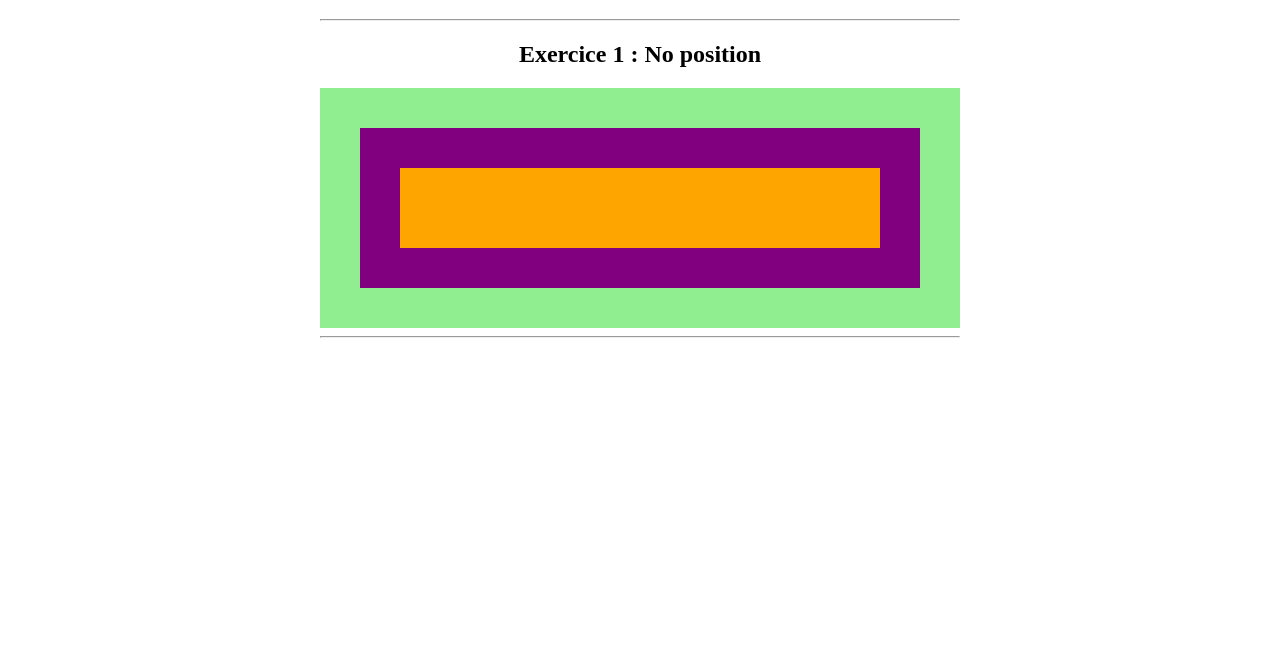
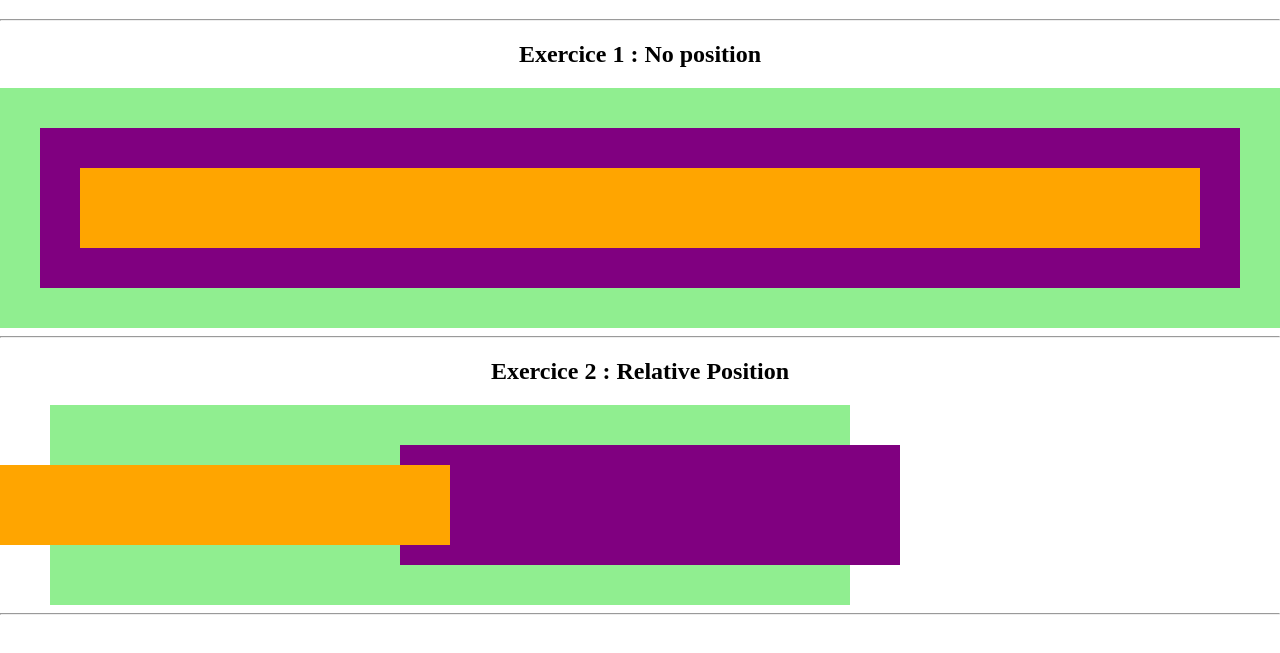
Before and after one commit to the-jey/positionnement, a plain HTML site: page index.html in a window 1280 px wide. Shown: the part 61-714 px from the top of the page. Drawn offline with Linux system fonts and the light colour scheme.

Commit message:
exercice2 finish

```diff
--- a/css/style.css
+++ b/css/style.css
@@ -5,9 +5,6 @@
 body {
   margin: 0;
   padding: 0;
-  margin: auto;
-  width: 50%;
-
 }
 
 h1, h2 {
@@ -32,7 +29,6 @@ h1, h2 {
 /*------------------- EXERCICE 1 -------------------------*/
 /*--------------------------------------------------------*/
 
-
 .rectangleEx1 {
   margin: auto;
   padding: 40px;
@@ -41,3 +37,27 @@ h1, h2 {
 /*--------------------------------------------------------*/
 /*------------------- EXERCICE 2 -------------------------*/
 /*--------------------------------------------------------*/
+
+.rectangleEx2 {
+  position: relative;
+}
+
+#exercice2 .carreVert {
+  left: 50px;
+  width: 800px;
+  height: 200px;
+}
+
+#exercice2 .carreViolet {
+  width: 500px;
+  height: 120px;
+  top: 40px;
+  left: 350px;
+}
+
+#exercice2 .carreOrange {
+  width: 450px;
+  height: 80px;
+  top: 20px;
+  right: 400px;
+}
--- a/index.html
+++ b/index.html
@@ -19,6 +19,16 @@
     </div>
   </div>
   <hr>
+  <div id="exercice2">
+    <h2>Exercice 2 : Relative Position</h2>
+    <div class="carreVert rectangleEx2">
+      <div class="carreViolet rectangleEx2">
+        <div class="carreOrange rectangleEx2"></div>
+      </div>
+    </div>
+  </div>
+  <hr>
+
 
 </body>
 </html>
```
